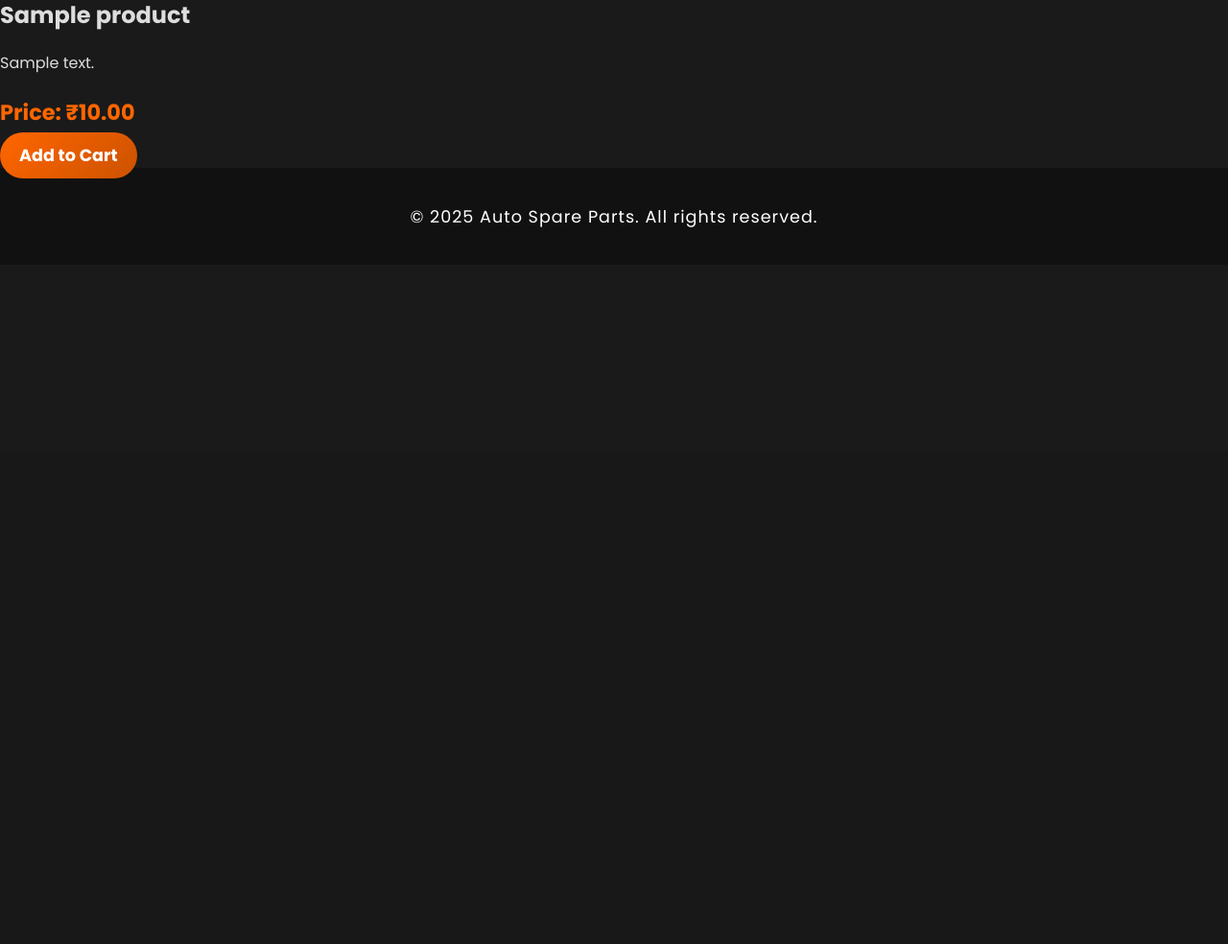
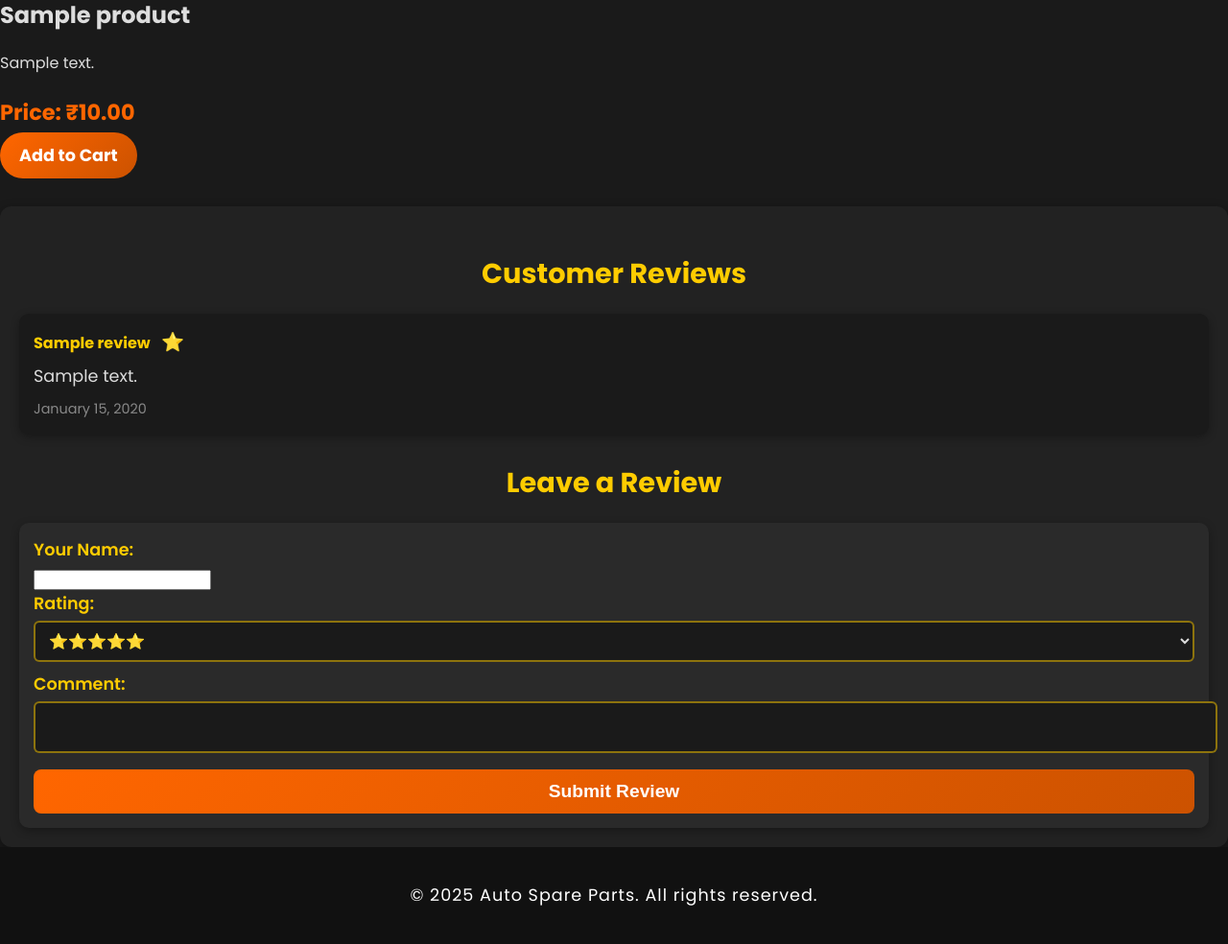
Before and after one commit to Tusharjungli/auto_store, a Django app: page /products/1/ in a window 1280 px wide. Shown: the part 329-1313 px from the top of the page at 96% size. Before the commit the page ends 566 px from the top, so only its background shows below. Run offline with Django 4.2, Linux system fonts and the light colour scheme; tables that the repository leaves empty hold one stand-in row (values such as "Sample post"); grey boxes marked "Sample" are stand-in pictures.

Commit message:
add a review system for product page

```diff
--- a/products/forms.py
+++ b/products/forms.py
@@ -1,8 +1,19 @@
 from django import forms
-from .models import Subscriber
+from .models import Subscriber, Review
 
 class SubscriptionForm(forms.ModelForm):
     """ ✅ Form for users to subscribe via email """
     class Meta:
         model = Subscriber
         fields = ["email"]
+
+class ReviewForm(forms.ModelForm):
+    """ ✅ Form for users to submit product reviews """
+    class Meta:
+        model = Review
+        fields = ["name", "rating", "comment"]
+        widgets = {
+            "name": forms.TextInput(attrs={"placeholder": "Your Name (Optional)", "class": "review-name-input"}),
+            "rating": forms.NumberInput(attrs={"min": 1, "max": 5, "class": "rating-input"}),
+            "comment": forms.Textarea(attrs={"placeholder": "Write your review...", "rows": 4, "class": "comment-input"}),
+        }
--- a/products/models.py
+++ b/products/models.py
@@ -10,3 +10,22 @@
 
     def __str__(self):
         return self.name
+
+class Review(models.Model):
+    """ ✅ Stores product reviews """
+    product = models.ForeignKey(Product, on_delete=models.CASCADE, related_name="reviews")
+    name = models.CharField(max_length=100, default="Anonymous")
+    rating = models.PositiveIntegerField(choices=[(i, i) for i in range(1, 6)])  # 1-5 stars
+    comment = models.TextField(default="")
+    created_at = models.DateTimeField(auto_now_add=True)
+
+    def __str__(self):
+        return f"{self.name} - {self.rating}⭐ for {self.product.name}"
+
+class Subscriber(models.Model):
+    """ ✅ Stores email subscribers """
+    email = models.EmailField(unique=True)
+    subscribed_at = models.DateTimeField(auto_now_add=True)
+
+    def __str__(self):
+        return self.email
--- a/products/templates/products/product_detail.html
+++ b/products/templates/products/product_detail.html
@@ -5,6 +5,7 @@
 
 {% block content %}
     <div class="product-detail-container">
+        <!-- ✅ Product Image Section -->
         <div class="product-image-container">
             {% if product.image %}
                 <img src="{{ product.image.url }}" alt="{{ product.name }}" class="product-image">
@@ -13,6 +14,7 @@
             {% endif %}
         </div>
 
+        <!-- ✅ Product Info Section -->
         <div class="product-info">
             <h2 class="product-title">{{ product.name }}</h2>
             <p class="product-description">{{ product.description }}</p>
@@ -21,4 +23,80 @@
             <a href="{% url 'add_to_cart' product.id %}" class="add-to-cart-btn">Add to Cart</a>
         </div>
     </div>
+
+    <!-- ✅ Product Reviews Section -->
+    <div class="reviews-container">
+        <h3>Customer Reviews</h3>
+
+        <!-- ✅ Display Existing Reviews -->
+        {% if reviews %}
+            <ul class="review-list">
+                {% for review in reviews %}
+                    <li class="review-item">
+                        <span class="review-author">
+                            {{ review.name }}
+                        </span>
+                        <span class="review-rating">{% for _ in "x"|rjust:review.rating %}⭐{% endfor %}</span>
+                        <p class="review-comment">{{ review.comment }}</p>
+                        <small class="review-date">{{ review.created_at|date:"F d, Y" }}</small>
+                    </li>
+                {% endfor %}
+            </ul>
+        {% else %}
+            <p>No reviews yet. Be the first to review this product!</p>
+        {% endif %}
+
+        <!-- ✅ Review Form -->
+        <h3>Leave a Review</h3>
+        <form id="review-form" action="{% url 'submit_review' product.id %}" method="post">
+            {% csrf_token %}
+            <label for="name">Your Name:</label>
+            <input type="text" name="name" id="name" required>
+
+            <label for="rating">Rating:</label>
+            <select name="rating" id="rating">
+                <option value="5">⭐⭐⭐⭐⭐</option>
+                <option value="4">⭐⭐⭐⭐</option>
+                <option value="3">⭐⭐⭐</option>
+                <option value="2">⭐⭐</option>
+                <option value="1">⭐</option>
+            </select>
+
+            <label for="comment">Comment:</label>
+            <textarea name="comment" id="comment" required></textarea>
+
+            <button type="submit">Submit Review</button>
+        </form>
+
+        <!-- ✅ Message Display -->
+        <p id="review-message" style="display: none;"></p>
+    </div>
+
+    <!-- ✅ AJAX Script for Review Submission -->
+    <script>
+        document.getElementById("review-form").addEventListener("submit", function (e) {
+            e.preventDefault();
+            const formData = new FormData(this);
+            fetch(this.action, {
+                method: "POST",
+                body: formData,
+                headers: {
+                    "X-CSRFToken": formData.get("csrfmiddlewaretoken"),
+                },
+            })
+            .then(response => response.json())
+            .then(data => {
+                let messageBox = document.getElementById("review-message");
+                messageBox.textContent = data.message;
+                messageBox.style.display = "block";
+                if (data.success) {
+                    messageBox.style.color = "green";
+                    document.getElementById("review-form").reset();
+                } else {
+                    messageBox.style.color = "red";
+                }
+            });
+        });
+    </script>
+
 {% endblock %}
--- a/products/urls.py
+++ b/products/urls.py
@@ -1,7 +1,8 @@
 from django.urls import path
-from .views import product_list, product_detail
+from .views import product_list, product_detail, submit_review  # ✅ Import submit_review view
 
 urlpatterns = [
     path("", product_list, name="product_list"),  # ✅ View all products
     path("<int:product_id>/", product_detail, name="product_detail"),  # ✅ View a single product
+    path("<int:product_id>/submit_review/", submit_review, name="submit_review"),  # ✅ Fix for NoReverseMatch error
 ]
--- a/products/views.py
+++ b/products/views.py
@@ -1,5 +1,8 @@
-from django.shortcuts import render, get_object_or_404
-from .models import Product
+from django.shortcuts import render, get_object_or_404, redirect
+from .models import Product, Review
+from .forms import ReviewForm
+from django.contrib import messages
+from django.http import JsonResponse
 
 def product_list(request):
     """ ✅ Displays a list of products with search and filtering """
@@ -33,6 +36,38 @@
     })
 
 def product_detail(request, product_id):
-    """ ✅ Displays details of a single product """
+    """ ✅ Displays details of a single product with reviews """
     product = get_object_or_404(Product, id=product_id)
-    return render(request, "products/product_detail.html", {"product": product})
+    reviews = Review.objects.filter(product=product).order_by("-created_at")
+    form = ReviewForm()
+
+    if request.method == "POST":
+        form = ReviewForm(request.POST)
+        if form.is_valid():
+            review = form.save(commit=False)
+            review.product = product
+            review.save()
+            messages.success(request, "✅ Review submitted successfully!")
+            return redirect("product_detail", product_id=product.id)
+
+    return render(request, "products/product_detail.html", {
+        "product": product,
+        "reviews": reviews,
+        "form": form,
+    })
+
+def submit_review(request, product_id):
+    """ ✅ Handles AJAX review submission """
+    product = get_object_or_404(Product, id=product_id)
+
+    if request.method == "POST":
+        form = ReviewForm(request.POST)
+        if form.is_valid():
+            review = form.save(commit=False)
+            review.product = product
+            review.save()
+            return JsonResponse({"success": True, "message": "✅ Review submitted successfully!"})
+
+        return JsonResponse({"success": False, "message": "❌ Invalid form submission."})
+
+    return JsonResponse({"success": False, "message": "❌ Invalid request method."})
--- a/static/css/product.css
+++ b/static/css/product.css
@@ -185,3 +185,163 @@
 .light-mode .add-to-cart-btn:hover {
     transform: scale(1.1);
 }
+
+/* ✅ Product Reviews Section */
+.reviews-container {
+    margin-top: 40px;
+    padding: 20px;
+    background: #222; /* Matte dark background */
+    border-radius: 12px;
+    box-shadow: 0px 4px 12px rgba(0, 0, 0, 0.4);
+}
+
+.reviews-container h3 {
+    font-size: 1.8em;
+    font-weight: bold;
+    color: #ffcc00; /* Sporty Yellow */
+    text-align: center;
+    margin-bottom: 15px;
+}
+
+/* ✅ Review List */
+.review-list {
+    list-style: none;
+    padding: 0;
+    margin-top: 20px;
+}
+
+.review-item {
+    padding: 15px;
+    border-radius: 10px;
+    background: #1a1a1a; /* Slightly darker than container */
+    margin-bottom: 12px;
+    box-shadow: 0px 3px 10px rgba(0, 0, 0, 0.3);
+}
+
+.review-author {
+    font-weight: bold;
+    color: #ffcc00; /* Yellow for contrast */
+}
+
+.review-rating {
+    color: #ff6600; /* Sporty Orange */
+    font-size: 1.2em;
+    margin-left: 8px;
+}
+
+.review-comment {
+    margin: 8px 0;
+    font-size: 1.1em;
+    color: #ddd;
+}
+
+.review-date {
+    font-size: 0.9em;
+    color: #888;
+}
+
+/* ✅ Review Form */
+#review-form {
+    margin-top: 20px;
+    padding: 15px;
+    background: #2a2a2a;
+    border-radius: 10px;
+    box-shadow: 0px 3px 10px rgba(0, 0, 0, 0.3);
+}
+
+#review-form label {
+    font-size: 1.1em;
+    font-weight: 600;
+    color: #ffcc00; /* Sporty Yellow */
+    display: block;
+    margin-bottom: 5px;
+}
+
+#review-form select,
+#review-form textarea {
+    width: 100%;
+    padding: 10px;
+    margin-bottom: 10px;
+    border: 2px solid rgba(255, 204, 0, 0.5);
+    border-radius: 6px;
+    font-size: 1em;
+    color: #ddd;
+    background: #1a1a1a;
+}
+
+#review-form textarea {
+    resize: none;
+}
+
+#review-form button {
+    width: 100%;
+    padding: 12px;
+    border: none;
+    border-radius: 8px;
+    font-size: 1.2em;
+    font-weight: bold;
+    cursor: pointer;
+    background: linear-gradient(135deg, #ff6600, #cc5200);
+    color: white;
+    transition: all 0.3s ease-in-out;
+}
+
+#review-form button:hover {
+    transform: scale(1.05);
+    opacity: 0.9;
+}
+
+/* ✅ Review Message */
+#review-message {
+    font-size: 1.2em;
+    font-weight: bold;
+    text-align: center;
+    margin-top: 10px;
+}
+
+/* ✅ Light Mode Styling */
+.light-mode .reviews-container {
+    background: #fff;
+    box-shadow: 0px 5px 15px rgba(0, 0, 0, 0.2);
+}
+
+.light-mode .review-item {
+    background: #f4f4f4;
+    box-shadow: 0px 3px 8px rgba(0, 0, 0, 0.2);
+}
+
+.light-mode .review-author {
+    color: #004080;
+}
+
+.light-mode .review-comment {
+    color: #333;
+}
+
+.light-mode .review-date {
+    color: #666;
+}
+
+.light-mode #review-form {
+    background: #eaeaea;
+}
+
+.light-mode #review-form label {
+    color: #004080;
+}
+
+.light-mode #review-form select,
+.light-mode #review-form textarea {
+    background: #fff;
+    color: #222;
+    border: 2px solid #004080;
+}
+
+.light-mode #review-form button {
+    background: #0066cc;
+    color: white;
+}
+
+.light-mode #review-form button:hover {
+    transform: scale(1.05);
+}
```
Also changed, not shown: products/migrations/0004_review.py (added), products/migrations/0005_alter_review_options_remove_review_image_and_more.py (added), products/migrations/0006_subscriber_remove_review_is_verified_and_more.py (added).
